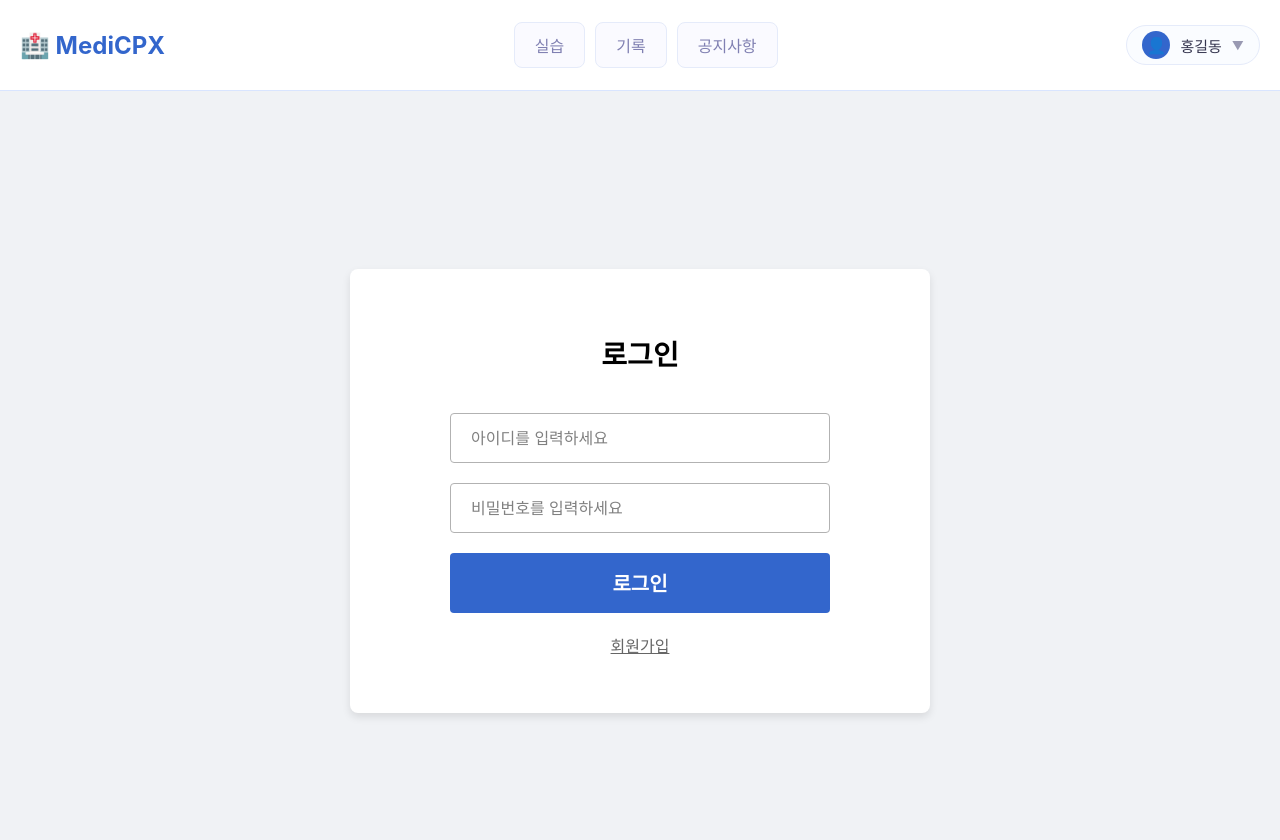
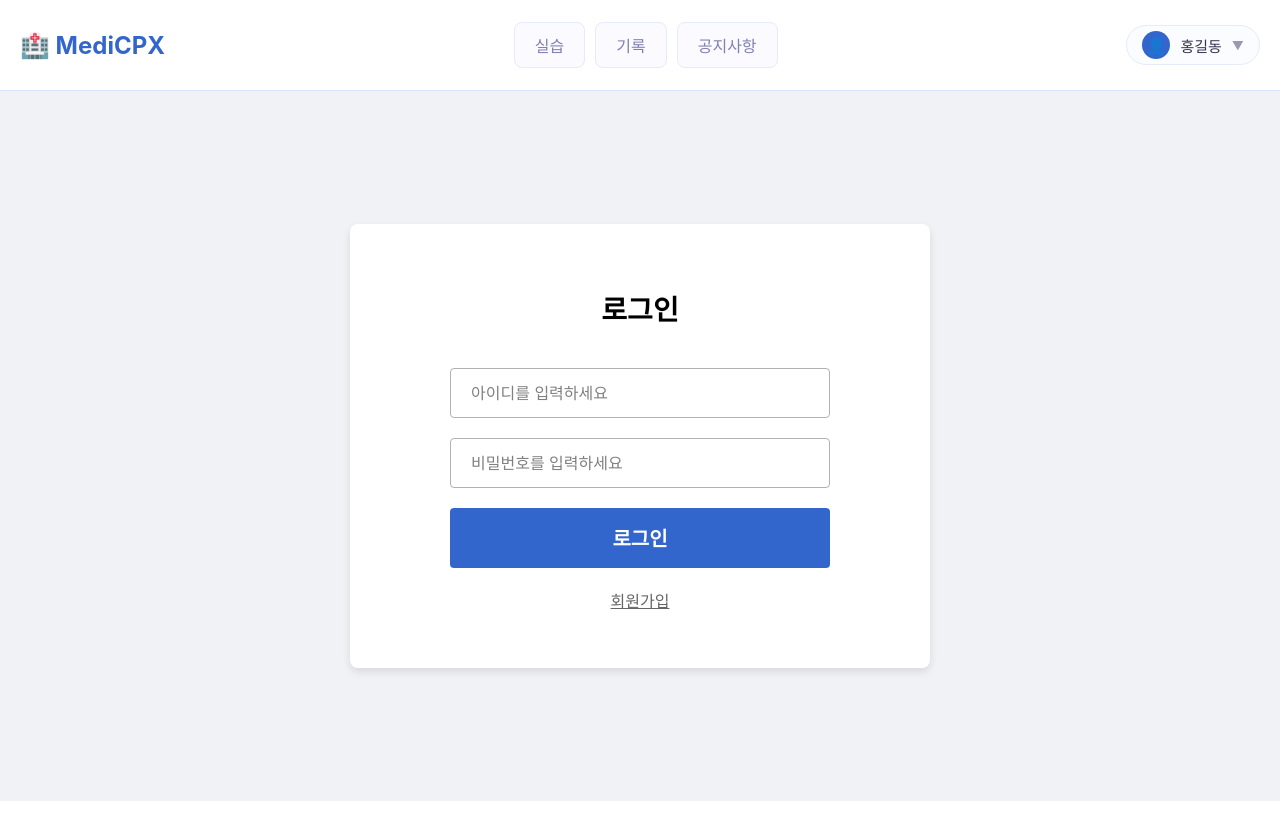
Before and after one commit to IlDanHaeBoJo/Frontend, a React (Create React App) app: page /login in a window 1280 px wide. Shown: the top 840 px of the page. After the commit the page ends 801 px from the top, so only its background shows below. Built offline with nearby package versions, Linux system fonts and the light colour scheme.

Commit message:
margin & padding 조절

```diff
--- a/src/pages/Login/style.ts
+++ b/src/pages/Login/style.ts
@@ -4,7 +4,7 @@ export const Container = styled.div`
   display: flex;
   justify-content: center;
   align-items: center;
-  height: 100vh;
+  height: calc(100vh - 90px);
   background-color: #f0f2f5;
 `;
 
--- a/src/pages/Notice/style.ts
+++ b/src/pages/Notice/style.ts
@@ -2,6 +2,8 @@ import styled from "styled-components";
 
 export const Container = styled.div`
   padding: 40px;
+  max-width: 1300px;
+  margin: 0 auto;
   background-color: #fcfcff;
 `;
 
--- a/src/pages/Registration/style.ts
+++ b/src/pages/Registration/style.ts
@@ -4,7 +4,7 @@ export const Container = styled.div`
   display: flex;
   justify-content: center;
   align-items: center;
-  height: 100vh;
+  height: calc(100vh - 90px);
   background-color: #f0f2f5;
 `;
 
```
